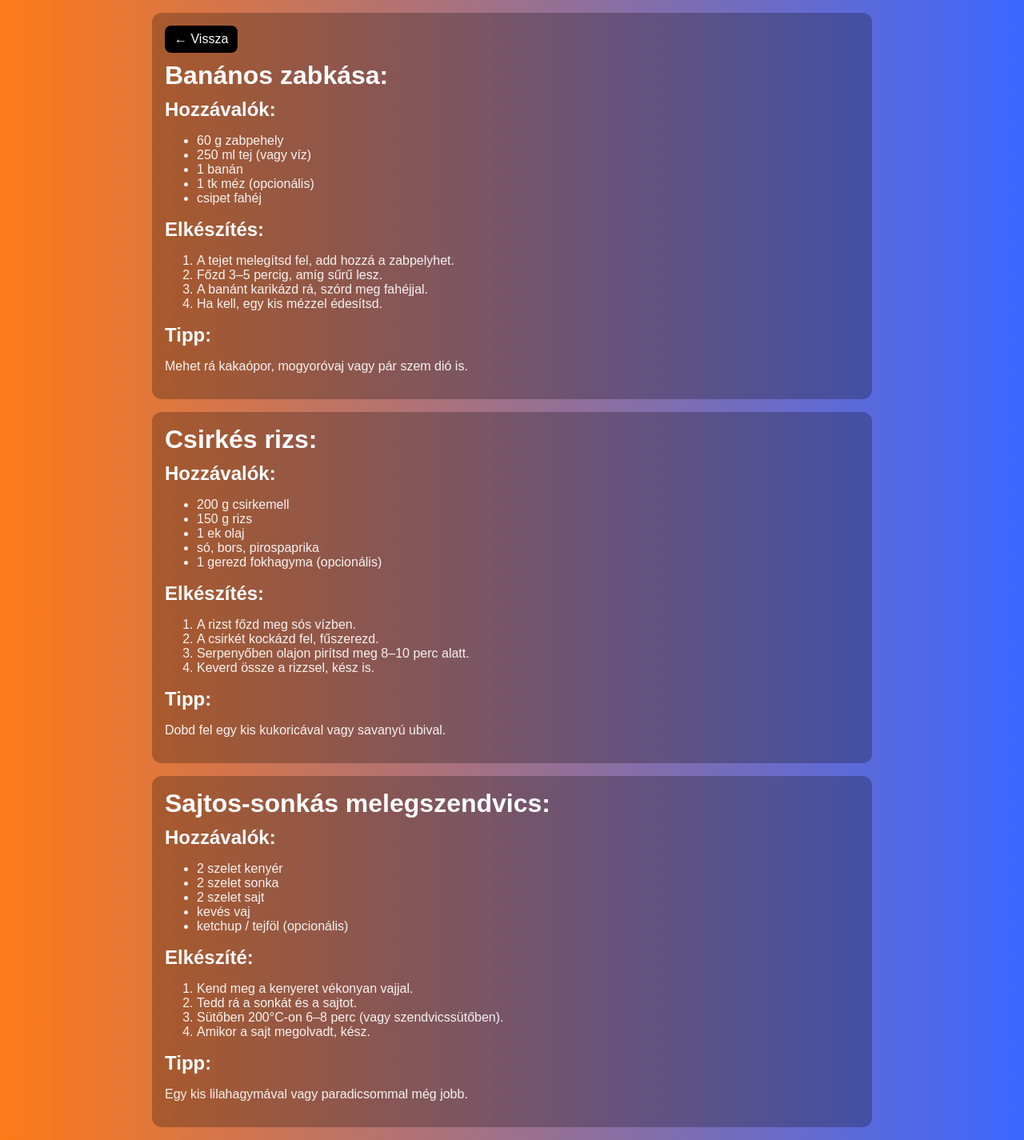
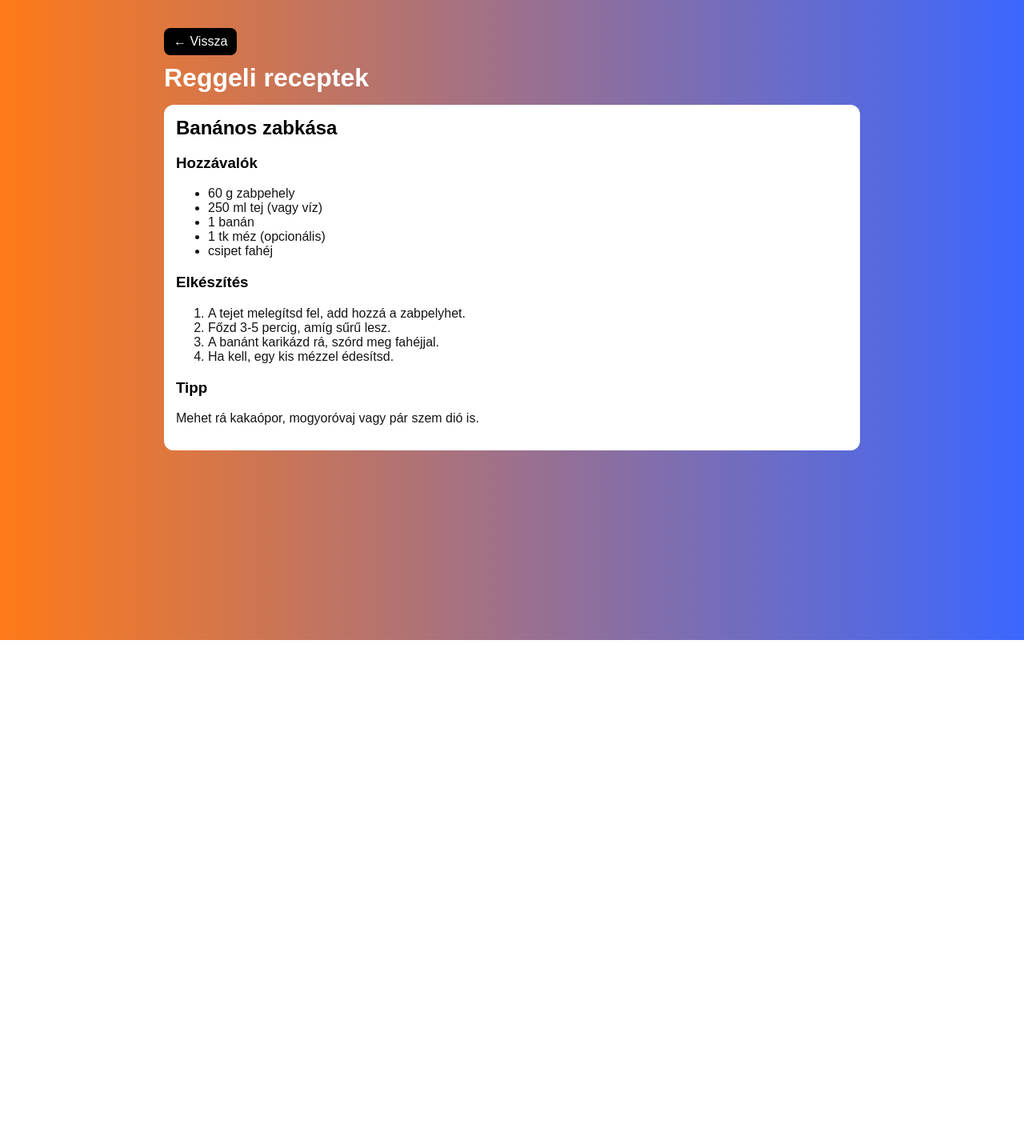
Before and after one commit to Gergo2444/zsebszakacs, a PHP site: page /receptek.php in a window 1280 px wide. Shown: the whole page at 80% size. After the commit the page ends 800 px from the top, so only its background shows below. Run offline with PHP 8.4, Linux system fonts and the light colour scheme; a user stored in the database is signed in.

Commit message:
Add files via upload

```diff
--- a/vizsga/receptek.php
+++ b/vizsga/receptek.php
@@ -4,95 +4,100 @@ if (!isset($_SESSION["username"])) {
     header("Location: bejelentkezes.php");
     exit;
 }
+
+$cat = $_GET["cat"] ?? "reggeli";
+$allowed = ["reggeli","ebed","vacsora"];
+if (!in_array($cat, $allowed, true)) $cat = "reggeli";
+
+$recipes = [
+  [
+    "title" => "Banános zabkása",
+    "cat" => "reggeli",
+    "ingredients" => [
+      "60 g zabpehely",
+      "250 ml tej (vagy víz)",
+      "1 banán",
+      "1 tk méz (opcionális)",
+      "csipet fahéj"
+    ],
+    "steps" => [
+      "A tejet melegítsd fel, add hozzá a zabpelyhet.",
+      "Főzd 3-5 percig, amíg sűrű lesz.",
+      "A banánt karikázd rá, szórd meg fahéjjal.",
+      "Ha kell, egy kis mézzel édesítsd."
+    ],
+    "tip" => "Mehet rá kakaópor, mogyoróvaj vagy pár szem dió is."
+  ],
+  [
+    "title" => "Csirkés rizs",
+    "cat" => "ebed",
+    "ingredients" => [
+      "200 g csirkemell",
+      "150 g rizs",
+      "1 ek olaj",
+      "só, bors, pirospaprika",
+      "1 gerezd fokhagyma (opcionális)"
+    ],
+    "steps" => [
+      "A rizst főzd meg sós vízben.",
+      "A csirkét kockázd fel, fűszerezd.",
+      "Serpenyőben olajon pirítsd meg 8-10 perc alatt.",
+      "Keverd össze a rizzsel, kész is."
+    ],
+    "tip" => "Dobhatsz fel egy kis kukoricával vagy savanyú ubival."
+  ],
+  // IDE jönnek a vacsorák is: "cat" => "vacsora"
+];
+
+$filtered = array_values(array_filter($recipes, fn($r) => $r["cat"] === $cat));
+
+function catTitle($c){
+  if ($c === "reggeli") return "Reggeli receptek";
+  if ($c === "ebed") return "Ebéd receptek";
+  return "Vacsora receptek";
+}
 ?>
 <!doctype html>
 <html lang="hu">
 <head>
   <meta charset="utf-8">
-  <meta name="viewport" content="width=device-width, initial-scale=1">
-  <title>Receptek | Zsebszakács</title>
+  <title><?php echo catTitle($cat); ?></title>
   <link rel="stylesheet" href="style.css">
 </head>
 <body>
 
-<main class="box">
+<div class="container">
   <a class="btn" href="index.php">← Vissza</a>
+  <h1><?php echo catTitle($cat); ?></h1>
 
+  <?php if (count($filtered) === 0): ?>
+    <p>Nincs recept ebben a kategóriában.</p>
+  <?php endif; ?>
 
+  <?php foreach ($filtered as $r): ?>
+    <div class="card" style="margin:15px 0;">
+      <h2><?php echo htmlspecialchars($r["title"]); ?></h2>
 
+      <h3>Hozzávalók</h3>
+      <ul>
+        <?php foreach ($r["ingredients"] as $i): ?>
+          <li><?php echo htmlspecialchars($i); ?></li>
+        <?php endforeach; ?>
+      </ul>
 
-  <h1>Banános zabkása:</h1>
-  <h2>Hozzávalók:</h2>
-  <ul>
-    <li>60 g zabpehely</li>
-    <li>250 ml tej (vagy víz)</li>
-    <li>1 banán</li>
-    <li>1 tk méz (opcionális)</li>
-    <li>csipet fahéj</li>
-  </ul>
+      <h3>Elkészítés</h3>
+      <ol>
+        <?php foreach ($r["steps"] as $s): ?>
+          <li><?php echo htmlspecialchars($s); ?></li>
+        <?php endforeach; ?>
+      </ol>
 
-  <h2>Elkészítés:</h2>
-  <ol>
-    <li>A tejet melegítsd fel, add hozzá a zabpelyhet.</li>
-    <li>Főzd 3–5 percig, amíg sűrű lesz.</li>
-    <li>A banánt karikázd rá, szórd meg fahéjjal.</li>
-    <li>Ha kell, egy kis mézzel édesítsd.</li>
-  </ol>
+      <h3>Tipp</h3>
+      <p><?php echo htmlspecialchars($r["tip"]); ?></p>
+    </div>
+  <?php endforeach; ?>
 
-  <h2>Tipp:</h2>
-  <p>Mehet rá kakaópor, mogyoróvaj vagy pár szem dió is.</p>
-</main>
-
-<main class="box">
-  <h1>Csirkés rizs:</h1>
-  <h2>Hozzávalók:</h2>
-  <ul>
-    <li>200 g csirkemell</li>
-    <li>150 g rizs</li>
-    <li>1 ek olaj</li>
-    <li>só, bors, pirospaprika</li>
-    <li>1 gerezd fokhagyma (opcionális)</li>
-  </ul>
-
-  <h2>Elkészítés:</h2>
-  <ol>
-    <li>A rizst főzd meg sós vízben.</li>
-    <li>A csirkét kockázd fel, fűszerezd.</li>
-    <li>Serpenyőben olajon pirítsd meg 8–10 perc alatt.</li>
-    <li>Keverd össze a rizzsel, kész is.</li>
-  </ol>
-
-  <h2>Tipp:</h2>
-  <p>Dobd fel egy kis kukoricával vagy savanyú ubival.</p>
-</main>
-
-<main class="box">
-  <h1>Sajtos-sonkás melegszendvics:</h1>
-  <h2>Hozzávalók:</h2>
-  <ul>
-    <li>2 szelet kenyér</li>
-    <li>2 szelet sonka</li>
-    <li>2 szelet sajt</li>
-    <li>kevés vaj</li>
-    <li>ketchup / tejföl (opcionális)</li>
-  </ul>
-
-  <h2>Elkészíté:</h2>
-  <ol>
-    <li>Kend meg a kenyeret vékonyan vajjal.</li>
-    <li>Tedd rá a sonkát és a sajtot.</li>
-    <li>Sütőben 200°C-on 6–8 perc (vagy szendvicssütőben).</li>
-    <li>Amikor a sajt megolvadt, kész.</li>
-  </ol>
-
-  <h2>Tipp:</h2>
-  <p>Egy kis lilahagymával vagy paradicsommal még jobb.</p>
-</main>
-
-
-
-
-<!-- a te meglévő tartalmad innen mehet tovább változtatás nélkül -->
+</div>
 
 </body>
 </html>
```
Also changed, not shown: vizsga/index.php (+4 -3 lines), vizsga/zsebszak__cs (1).sql (added, +71 -0 lines).
